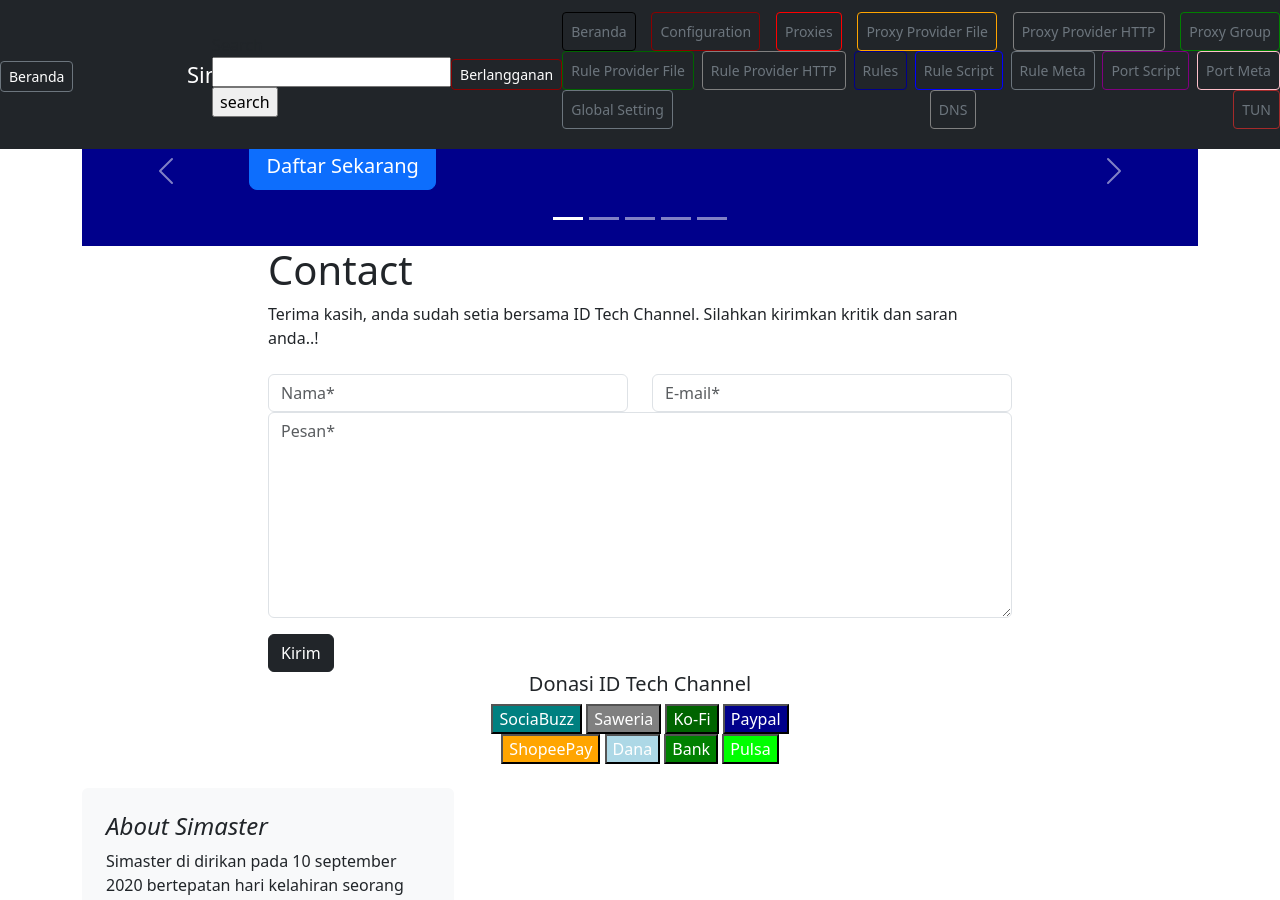
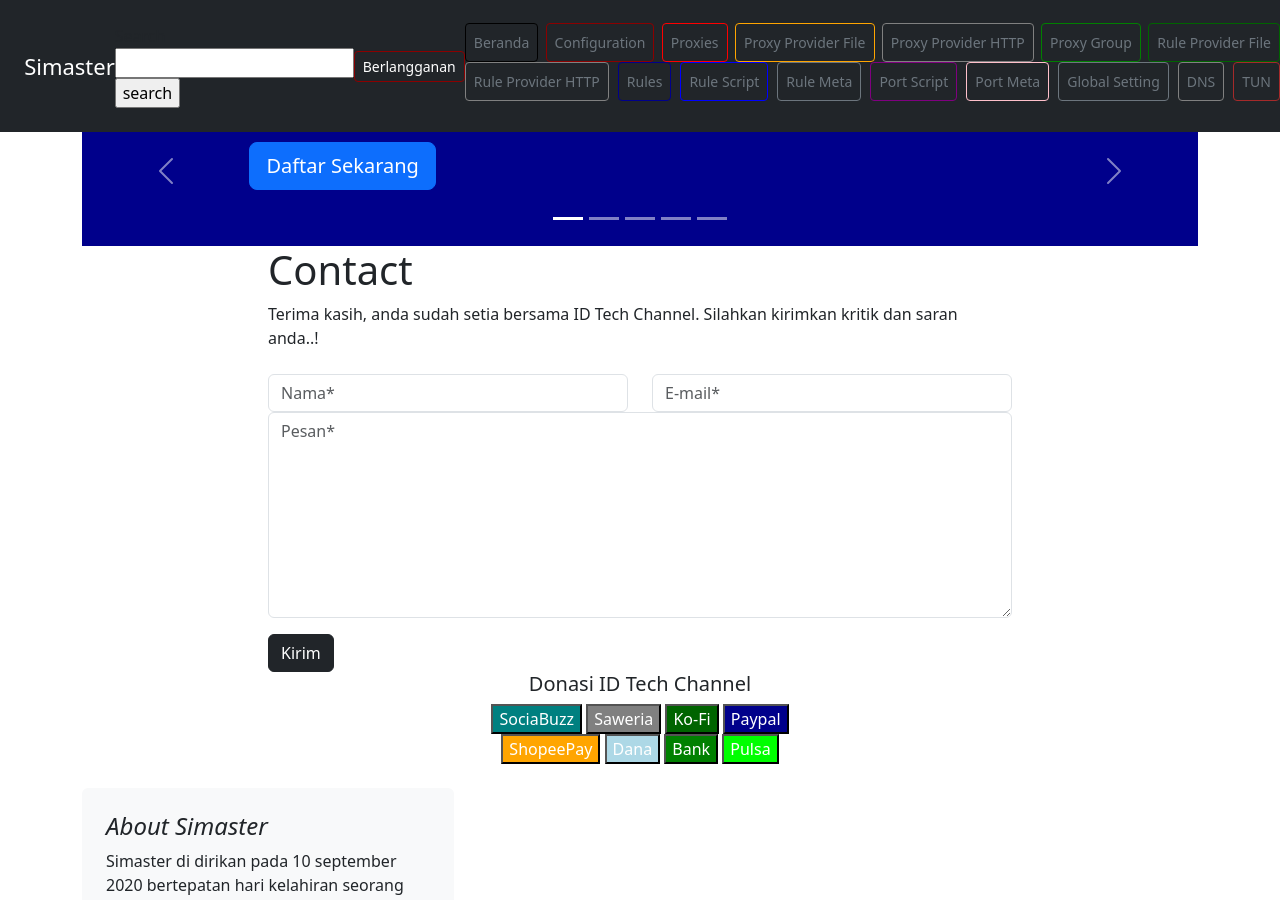
Before and after one commit to mwnsofficial/simastertutorials.github.io, a Jekyll site: the page built from pages/contact.html, in a window 1280 px wide and 900 px high. Built offline with Jekyll 4.4.1, drawn with Linux system fonts in a browser that asks for light colours; nearby versions of some CDN libraries; library files that are not in the unit come from our copies; comment, search, counter and statistics services are not loaded.

Commit message:
Update default.html

```diff
--- a/_layouts/default.html
+++ b/_layouts/default.html
@@ -7,9 +7,6 @@
   <nav class="navbar navbar-expand-md navbar-dark fixed-top bg-dark">
   <header class="blog-header py-3">
     <div class="row flex-nowrap justify-content-between align-items-center">
-      <div class="col-3 pt-1">
-        <a style="color:white;text-decoration:none" class="btn btn-sm btn-outline-secondary" href="/">Beranda</a>
-      </div>
       <div class="col-4 text-center">
         <a style="text-decoration:none;font-size:22px;" class="blog-header-logo text-white" href="/">{{site.title}}</a>
       </div>
```
